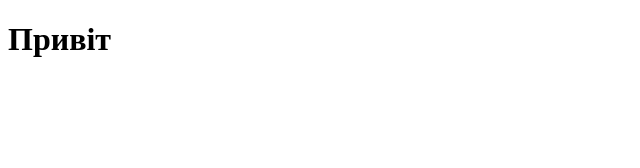
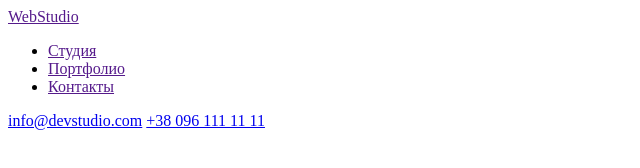
Before and after one commit to UserLeone/goit-markup-hw-01, a plain HTML site: page index.html in a window 1280 px wide. Shown: the whole page, without its empty margins (0-640 px from the left). Drawn offline with Linux system fonts and the light colour scheme.

Commit message:
Update index.html

```diff
--- a/index.html
+++ b/index.html
@@ -7,6 +7,32 @@
     <title>Document</title>
 </head>
 <body>
-    <h1>Привіт</h1>
+
+    <!-- Header -->
+    <header>
+        <!-- Navigation -->
+        <a href="">WebStudio</a>
+
+        <nav>
+            <ul>
+                <li><a href="">Студия</a></li>
+                <li><a href="">Портфолио</a></li>
+                <li><a href="">Контакты</a></li>
+            </ul>
+        </nav>
+
+        <a href="info@devstudio.com">info@devstudio.com</a>
+        <a href="tel:+380961111111">+38 096 111 11 11</a>
+
+
+
+
+
+    </header>
+
+    <main></main>
+
+    <footer></footer>
+
 </body>
 </html>
```
